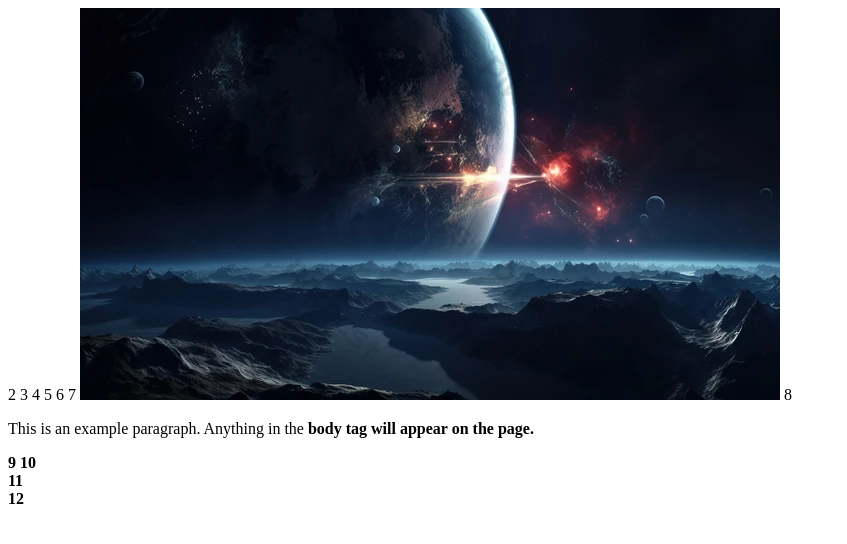
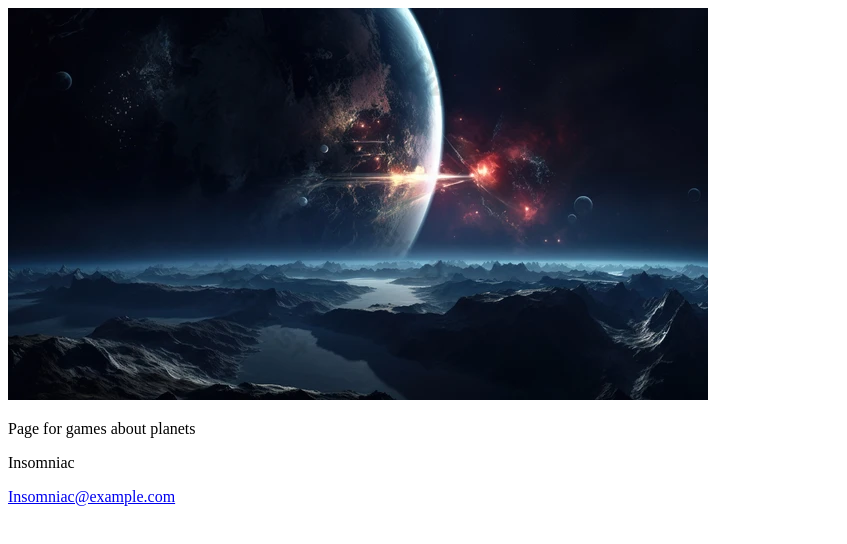
Before and after one commit to avallejoganga/Exercise_Unit5_website, a plain HTML site: page index.html in a window 1280 px wide. Shown: the whole page, without its empty margins (0-847 px from the left). Drawn offline with Linux system fonts and the light colour scheme.

Commit message:
Contact Information

```diff
--- a/index.html
+++ b/index.html
@@ -1,14 +1,15 @@
 <!doctype html>
-2 <html>
-3   <head>
-4       <title>This is the title of the webpage!</title>
-5       <link rel="stylesheet" type="text/css" href="styles.css">
-6   </head>
-7   <body>
+<html>
+   <head>
+       <title>Insomniac games web page</title>
+       <link rel="stylesheet" type="text/css" href="styles.css">
+   </head>
+   <body>
         <img src="picture.jpg" alt="Image description">
-8       <p>This is an example paragraph. Anything in the <strong>body</
-        strong> tag will appear on the page.</p>
-9   </body>
-10  <footer>
-11  </footer>
-12 </html>
+       <p>Page for games about planets</p>
+   </body>
+  <footer>
+        <p>Insomniac</p>
+        <p><a href="https://insomniac.games/">Insomniac@example.com</a></p>
+  </footer>
+</html>
```
